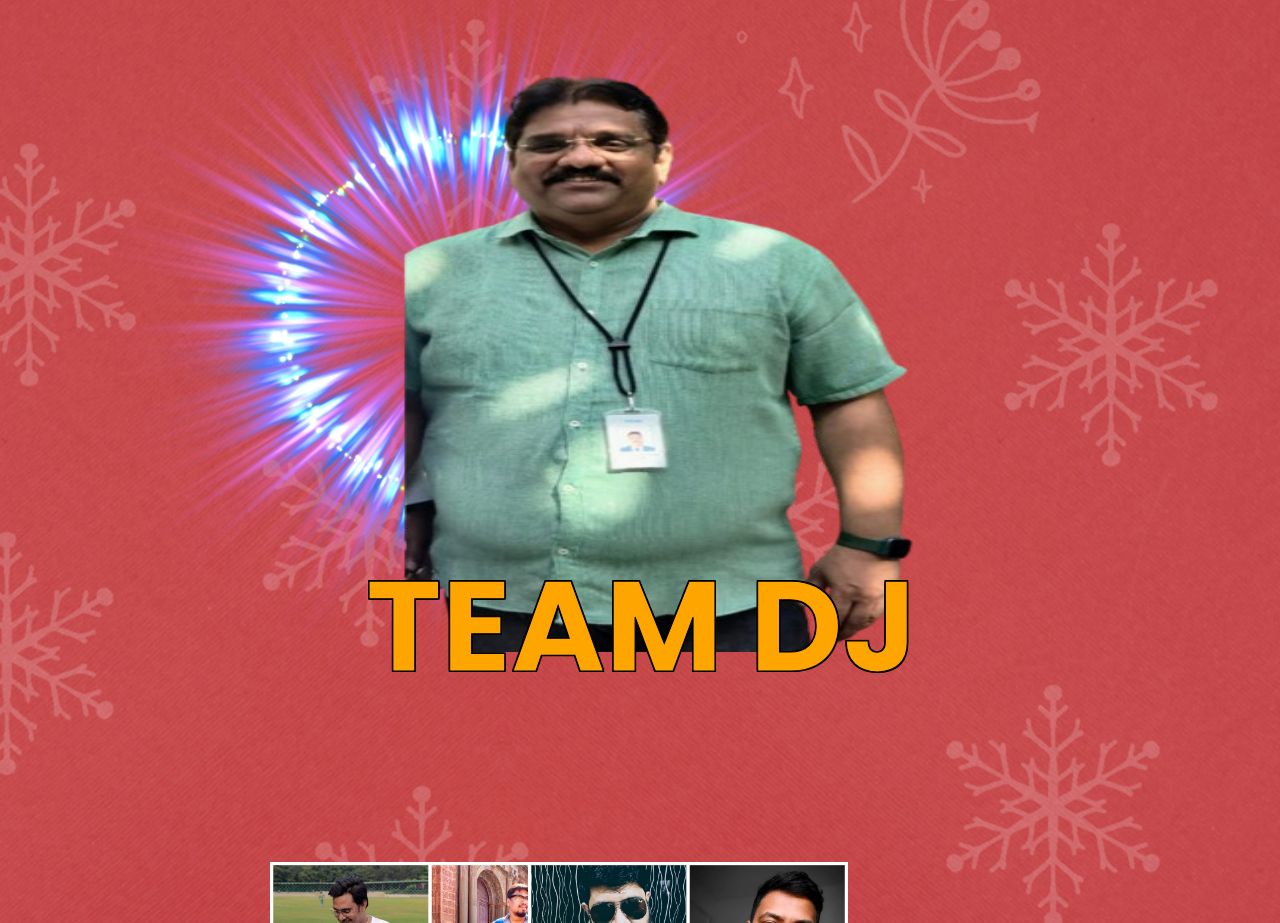
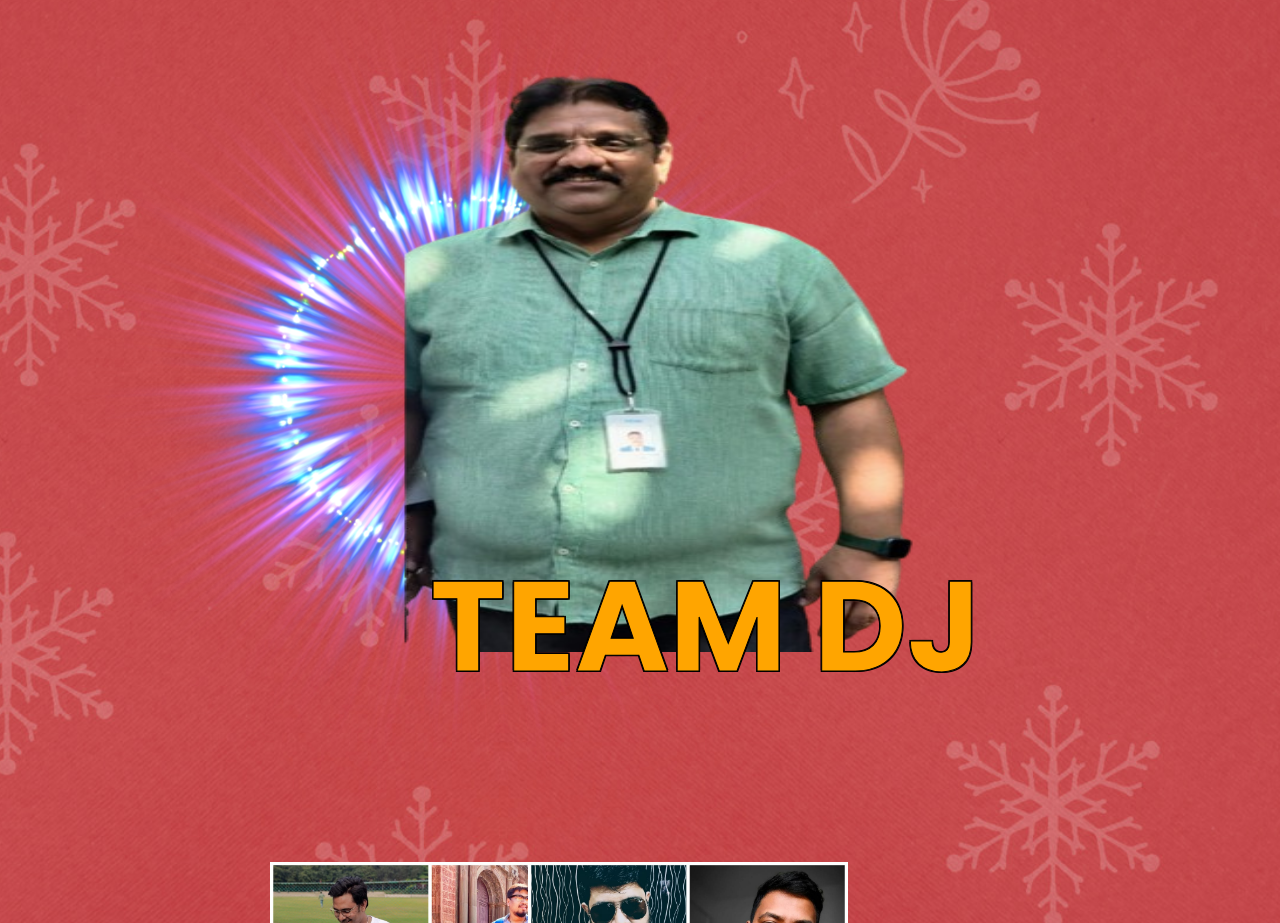
Before and after one commit to AstitvaGhanmode7/Merry-Christmas, a plain HTML site: page index.html in a window 1280 px wide. Shown: the part 326-1249 px from the top of the page. Drawn offline with Linux system fonts and the light colour scheme; a web font is replaced by a local one.

Commit message:
update positon of tl s1

```diff
--- a/style.css
+++ b/style.css
@@ -41,7 +41,7 @@ body {
 .Teamlead {
   position: relative;
   bottom: 18rem;
-  left: 6rem;
+  left: 10rem;
   font-size: 8rem;
   z-index: 2;
   text-shadow: -1px -1px 0 #000, 1px -1px 0 #000, -1px 1px 0 #000,
@@ -61,7 +61,7 @@ body {
 .s1 {
   position: absolute;
   left: 1rem;
-  bottom: -18rem;
+  bottom: -22rem;
 }
 
 .t1 {
```
